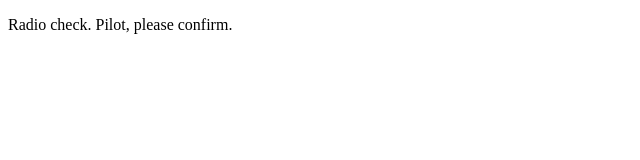
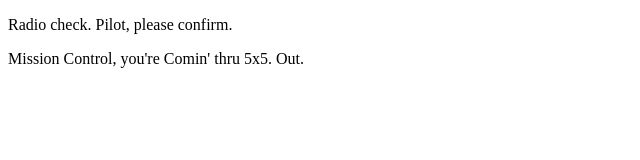
Before and after one commit to megochoa/communication-log, a plain HTML site: page index.html in a window 1280 px wide. Shown: the whole page, without its empty margins (0-640 px from the left). Drawn offline with Linux system fonts and the light colour scheme.

Commit message:
First message  read & reply

```diff
--- a/index.html
+++ b/index.html
@@ -2,5 +2,7 @@
 <html>
    <body>
       <p>Radio check. Pilot, please confirm.</p>
+
+      <p> Mission Control, you're Comin' thru 5x5. Out.</p>
    </body>
 </html>
```
